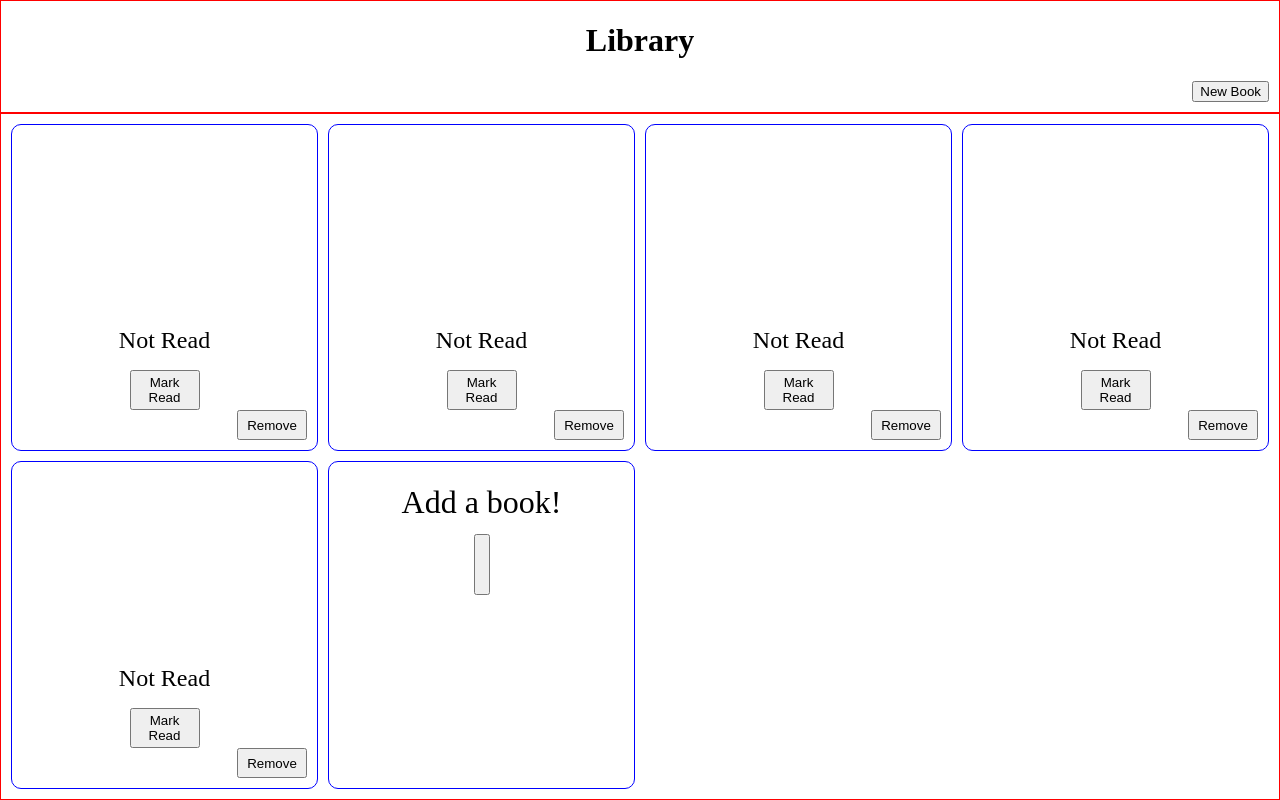
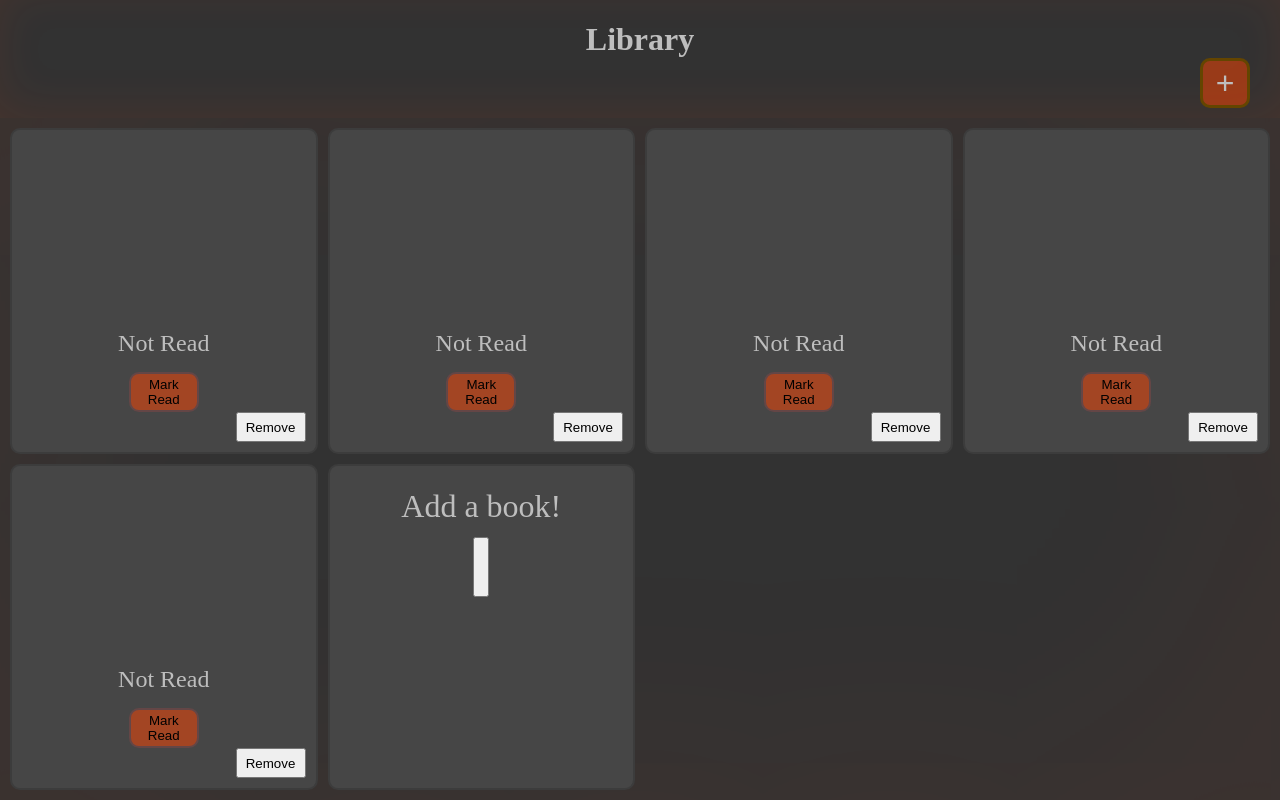
Before and after one commit to Bjwills7/TOP-Library, a plain HTML site: page index.html in a window 1280 px wide. Drawn offline with Linux system fonts and the light colour scheme.

Commit message:
Change background colors Add box shadows Change font colors

```diff
--- a/index.html
+++ b/index.html
@@ -13,7 +13,7 @@
       <div class="header">
         <h1>Library</h1>
         <div class="buttons">
-          <button class="add-book">New Book</button>
+          <button class="add-book">+</button>
         </div>
       </div>
       <div class="main">
--- a/style.css
+++ b/style.css
@@ -4,10 +4,10 @@ body {
   width: 100%;
   margin: 0;
   padding: 0;
+  color: rgb(190, 190, 190);
 }
 
 body {
-  background-color: rgba(0, 0, 0, 0.5);
   display: grid;
   grid-template-columns: 1fr;
   grid-template-rows: 1fr;
@@ -16,7 +16,6 @@ body {
 }
 
 .container {
-  background-color: white;
   border-radius: 10px;
   height: 100%;
   width: 100%;
@@ -25,19 +24,29 @@ body {
   grid-template-rows: min-content 1fr;
   grid-column: 1;
   grid-row: 1;
-}
-
-.container > div {
-  border: 1px solid red;
+  background-color: rgb(50, 50, 50);
 }
 
 .header {
   grid-row: 1 / span 1;
-  padding: 0 10px 10px 10px;
+  padding: 0 30px 10px 30px;
+  background-color: rgb(50, 50, 50);
+  box-shadow: inset 0 -10px 50px -5px rgba(255, 69, 0, .1);
+}
+
+.add-book {
+  background-color: rgba(255, 69, 0, .5);
+  border: 3px solid rgb(100, 69, 0);
+  border-radius: 10px;
+  height: 50px;
+  width: 50px;
+  font-size: 32px;
+  color: rgb(190, 190, 190);
 }
 
 .header > h1 {
   text-align: center;
+  margin-bottom: 0;
 }
 
 .buttons {
@@ -53,6 +62,7 @@ body {
   padding: 10px 10px 10px 10px;
   grid-row-gap: 10px;
   grid-column-gap: 10px;
+  box-shadow: inset 0 -10px 300px -5px rgba(255, 69, 0, .1);
 }
 
 .footer {
@@ -60,13 +70,14 @@ body {
 }
 
 .card {
-  border: 1px solid blue;
+  border: 2px solid rgb(60, 60, 60);
   border-radius: 10px;
   padding: 10px 10px 10px 10px;
   display: grid;
   grid-template-columns: 1fr;
   grid-template-rows: repeat(4, 1fr) repeat(2, 0.5fr);
   justify-items: center;
+  background-color: rgb(70, 70, 70);
 }
 
 .card > .title {
@@ -84,6 +95,9 @@ body {
 .card-is-read {
   width: 70px;
   height: 40px;
+  background-color: rgba(255, 69, 0, .5);
+  border-radius: 10px;
+  border: 2px solid rgb(100, 70, 70);
 }
 
 .remove-book {
```
